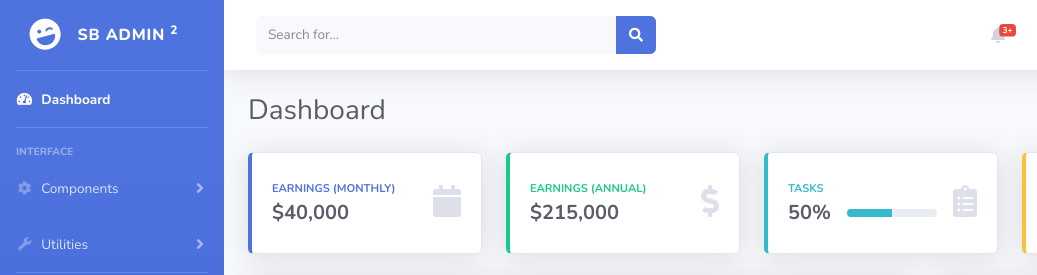
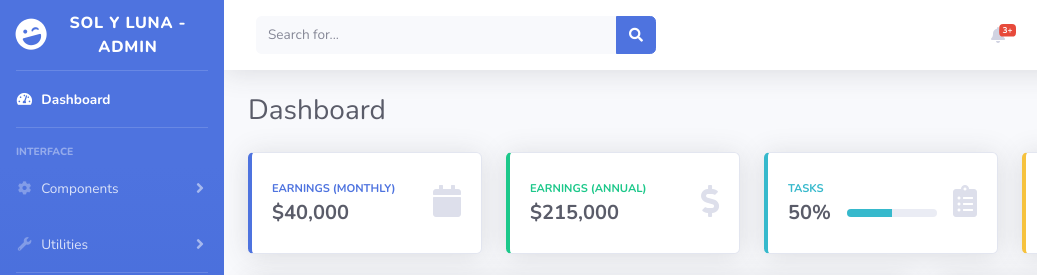
Before and after one commit to BriggitteL/Admin-SolyLuna, a website with bundled scripts: page startbootstrap-sb-admin-2-gh-pages/startbootstrap-sb-admin-2-gh-pages/index.html in a window 1280 px wide. Shown: the top 275 px of the page, 0-1037 px from the left. Built offline with nearby package versions, Linux system fonts and the light colour scheme.

Commit message:
Cambios en el dashboard

```diff
--- a/startbootstrap-sb-admin-2-gh-pages/startbootstrap-sb-admin-2-gh-pages/index.html
+++ b/startbootstrap-sb-admin-2-gh-pages/startbootstrap-sb-admin-2-gh-pages/index.html
@@ -9,7 +9,7 @@
     <meta name="description" content="">
     <meta name="author" content="">
 
-    <title>SB Admin 2 - Dashboard</title>
+    <title>Sol y Luna Admin - Dashboard</title>
 
     <!-- Custom fonts for this template-->
     <link href="vendor/fontawesome-free/css/all.min.css" rel="stylesheet" type="text/css">
@@ -35,7 +35,7 @@
                 <div class="sidebar-brand-icon rotate-n-15">
                     <i class="fas fa-laugh-wink"></i>
                 </div>
-                <div class="sidebar-brand-text mx-3">SB Admin <sup>2</sup></div>
+                <div class="sidebar-brand-text mx-3">Sol y Luna - Admin</div>
             </a>
 
             <!-- Divider -->
```
